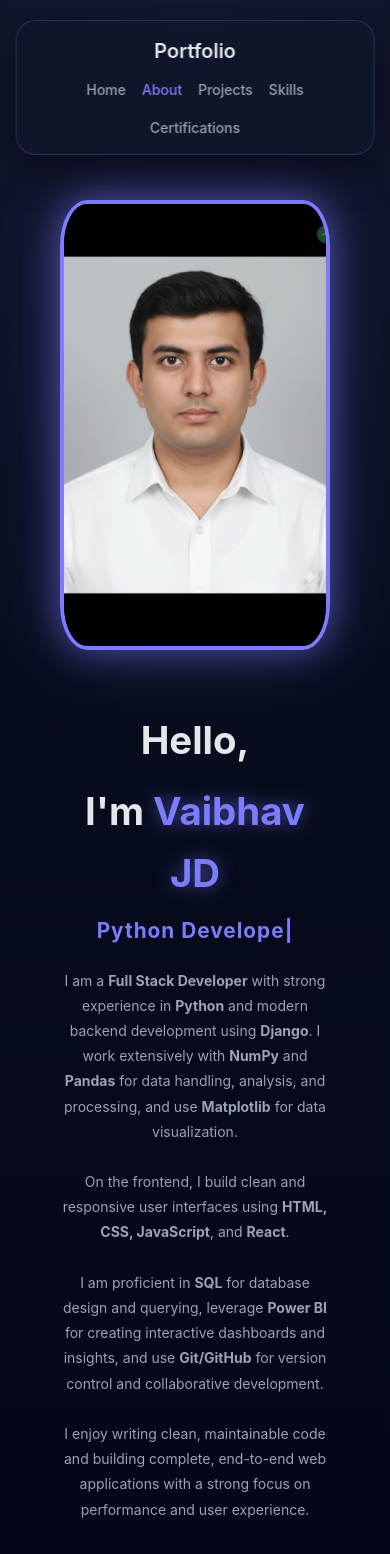
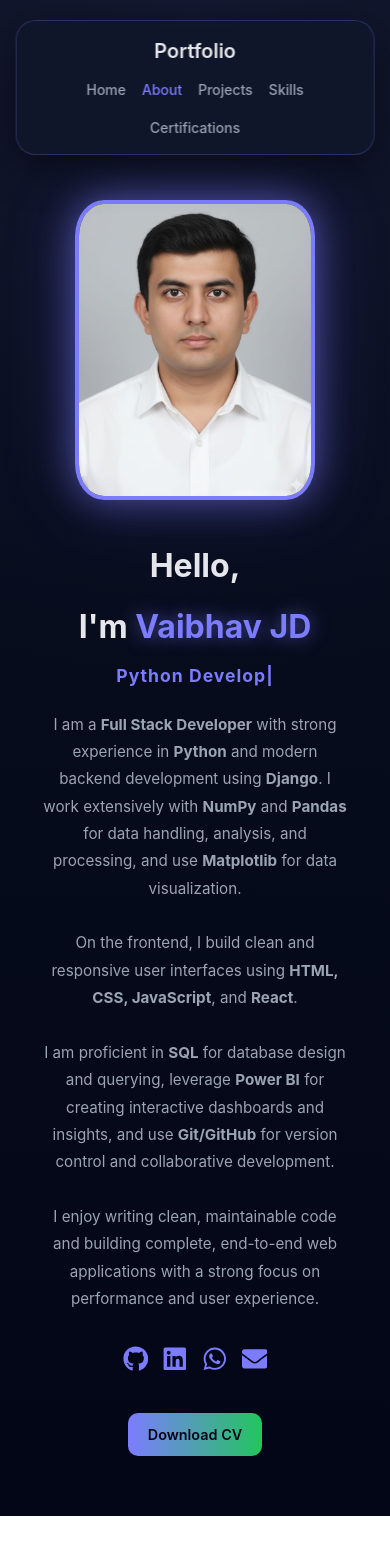
Before and after one commit to VaibhavJD0911/My-Portfolio, a React (Vite) app: page /about in a window 390 px wide. Shown: the top 1554 px of the page. After the commit the page ends 1516 px from the top, so only its background shows below. Built offline with nearby package versions, Linux system fonts and the light colour scheme.

Commit message:
Refactor About.css for improved layout and responsiveness
Updated styles for the About section, including adjustments to padding, font sizes, and responsive design for various screen sizes.

```diff
--- a/src/css/About.css
+++ b/src/css/About.css
@@ -3,11 +3,12 @@
   align-items: center;
   justify-content: space-between;
   gap: 60px;
-  padding: 80px 40px;
   max-width: 1200px;
   margin: auto;
-  padding-top: 100px;
+  padding: 120px 40px 80px;
 }
+
+/* ===== TEXT SECTION ===== */
 
 .about-text {
   flex: 1;
@@ -15,7 +16,7 @@
 }
 
 .about-text h2 {
-  font-size: 2.4rem;
+  font-size: 2.6rem;
   margin-bottom: 10px;
 }
 
@@ -25,13 +26,13 @@
 
 .highlight {
   color: var(--primary-color);
-  text-shadow: 0 0 18px rgba(124, 124, 255, 0.6);
+  text-shadow: 0 0 18px rgba(124,124,255,0.6);
 }
 
 .typing-text {
   margin: 10px 0 20px;
   color: var(--primary-color);
-  font-size: 1.3rem;
+  font-size: 1.4rem;
   letter-spacing: 1px;
 }
 
@@ -39,7 +40,10 @@
   color: var(--muted-text);
   line-height: 1.8;
   margin-bottom: 30px;
+  font-size: 1rem;
 }
+
+/* ===== SOCIAL ICONS ===== */
 
 .about-icons {
   display: flex;
@@ -55,8 +59,10 @@
 
 .about-icons a:hover {
   transform: translateY(-4px) scale(1.15);
-  filter: drop-shadow(0 0 12px rgba(124, 124, 255, 0.6));
+  filter: drop-shadow(0 0 12px rgba(124,124,255,0.6));
 }
+
+/* ===== BUTTON ===== */
 
 .about-btn {
   display: inline-block;
@@ -78,6 +84,8 @@
   box-shadow: var(--glow-shadow);
 }
 
+/* ===== IMAGE SECTION ===== */
+
 .about-image {
   flex: 1;
   display: flex;
@@ -89,30 +97,101 @@
   width: 350px;
   height: 450px;
   object-fit: cover;
-  border-radius: 10%;
+  border-radius: 12%;
   border: 4px solid var(--primary-color);
   box-shadow:
-    0 0 35px rgba(124, 124, 255, 0.5),
-    0 0 70px rgba(124, 124, 255, 0.25);
+    0 0 35px rgba(124,124,255,0.5),
+    0 0 70px rgba(124,124,255,0.25);
 }
 
+/* ===== ANIMATIONS ===== */
+
 @keyframes fadeLeft {
-  from { opacity: 0; transform: translateX(-40px); }
-  to { opacity: 1; transform: translateX(0); }
+  from {
+    opacity: 0;
+    transform: translateX(-40px);
+  }
+  to {
+    opacity: 1;
+    transform: translateX(0);
+  }
 }
 
 @keyframes fadeRight {
-  from { opacity: 0; transform: translateX(40px); }
-  to { opacity: 1; transform: translateX(0); }
+  from {
+    opacity: 0;
+    transform: translateX(40px);
+  }
+  to {
+    opacity: 1;
+    transform: translateX(0);
+  }
 }
 
-@media (max-width: 900px) {
+/* ========================= */
+/* ===== RESPONSIVE ======== */
+/* ========================= */
+
+/* Tablet */
+
+@media (max-width: 1000px) {
+
   .about-hero {
     flex-direction: column-reverse;
     text-align: center;
+    gap: 40px;
+  }
+
+  .about-text h2 {
+    font-size: 2.2rem;
+  }
+
+  .typing-text {
+    font-size: 1.2rem;
+  }
+
+  .about-image img {
+    width: 300px;
+    height: 380px;
   }
 
   .about-icons {
     justify-content: center;
   }
 }
+
+/* Mobile */
+
+@media (max-width: 600px) {
+
+  .about-hero {
+    padding: 100px 20px 60px;
+  }
+
+  .about-text h2 {
+    font-size: 2rem;
+  }
+
+  .typing-text {
+    font-size: 1.1rem;
+  }
+
+  .about-text p {
+    font-size: 0.95rem;
+  }
+
+  .about-image img {
+    width: 240px;
+    height: 300px;
+  }
+
+  .about-icons {
+    font-size: 1.6rem;
+    gap: 14px;
+  }
+
+  .about-btn {
+    padding: 10px 20px;
+    font-size: 0.9rem;
+  }
+}
```
